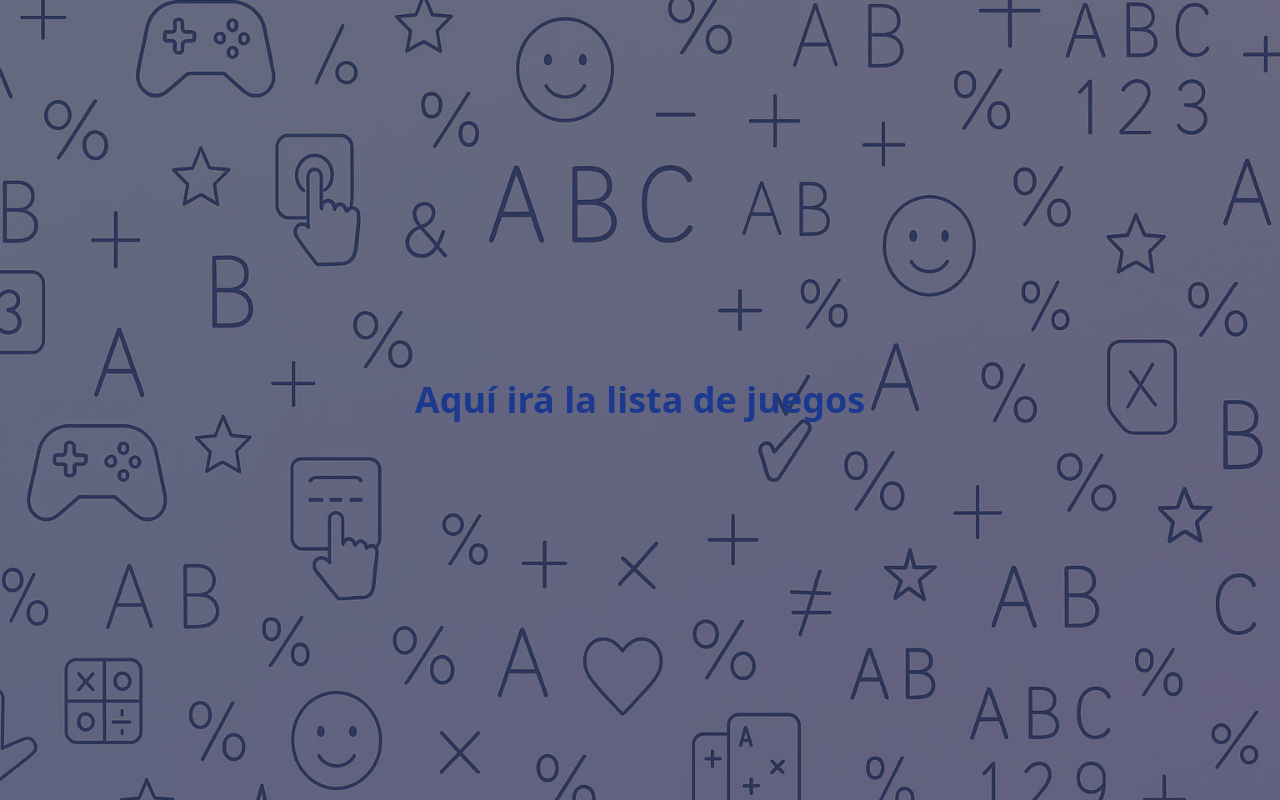
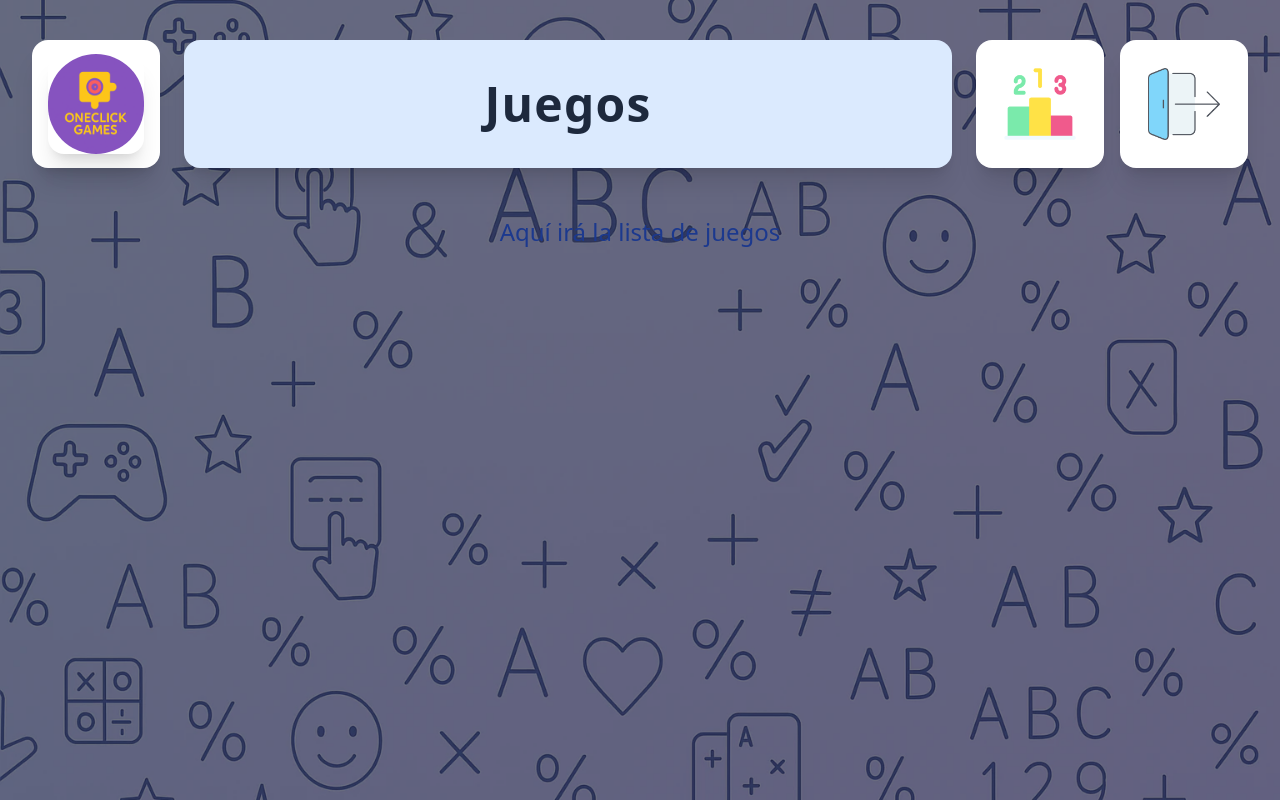
Before and after one commit to Andreu-08/oneclick-games, a Vue app in the folder frontend_oc/: page /games in a window 1280 px wide. Built offline with nearby package versions, Linux system fonts and the light colour scheme; sample sign-in values are in the browser's storage.

Commit message:
feat: mejorar vista de JuegosView con cabecera, botones y título

```diff
--- a/frontend_oc/src/views/GamesView.vue
+++ b/frontend_oc/src/views/GamesView.vue
@@ -1,15 +1,70 @@
 <template>
-  <div class="relative min-h-screen flex flex-col items-center justify-center text-gray-800 px-4">
+  <div class="relative min-h-screen flex flex-col text-gray-800">
     <!-- Fondo desenfocado -->
     <div class="absolute inset-0 bg-[url('@/assets/bg_home.webp')] bg-cover bg-no-repeat bg-center brightness-50"></div>
 
-    <!-- Contenido -->
-    <div class="relative z-10 text-2xl md:text-4xl font-semibold text-center text-blue-900">
-      Aquí irá la lista de juegos
+    <!-- Contenido principal -->
+    <div class="relative z-10 w-full px-4 md:px-8 pt-10 pb-4 flex flex-col gap-8">
+
+      <!-- Cabecera perfectamente alineada -->
+      <div class="flex items-center gap-6 h-32">
+
+        <!-- Logo -->
+        <div class="bg-white p-4 rounded-2xl shadow-xl hover:scale-105 transition cursor-pointer h-full aspect-square flex items-center justify-center">
+          <IconoHome width="w-25" height="h-25" padding="p-0" />
+        </div>
+
+        <!-- Título -->
+        <div class="flex-1 h-full flex items-center justify-center">
+          <div class="bg-blue-100 rounded-2xl shadow-xl px-12 py-6 w-full h-full flex items-center justify-center">
+            <h1 class="text-4xl md:text-5xl font-extrabold text-slate-800 text-center tracking-wide">
+              Juegos
+            </h1>
+          </div>
+        </div>
+
+        <!-- Botones -->
+        <div class="h-full flex items-center gap-4">
+          <button
+            @click="abrirRanking"
+            title="Ver ranking global"
+            class="bg-white p-4 rounded-2xl shadow-xl hover:scale-105 transition cursor-pointer h-full aspect-square flex items-center justify-center"
+          >
+            <img src="@/assets/icons/ranking.png" alt="Ranking" class="w-18 h-18" />
+          </button>
+          <button
+            @click="cerrarSesion"
+            title="Cerrar sesión"
+            class="bg-white p-4 rounded-2xl shadow-xl hover:scale-105 transition cursor-pointer h-full aspect-square flex items-center justify-center"
+          >
+            <img src="@/assets/icons/logout.png" alt="Salir" class="w-18 h-18" />
+          </button>
+        </div>
+      </div>
+
+      <!-- Lista de juegos -->
+      <div class="text-xl md:text-2xl text-center text-blue-900 mt-4">
+        Aquí irá la lista de juegos
+      </div>
+
     </div>
   </div>
 </template>
 
 <script setup>
-// Vista vacía preparada para futura implementación
+import IconoHome from '@/components/IconoHome.vue'
+import { useUserStore } from '@/stores/user'
+import { useRouter } from 'vue-router'
+
+const userStore = useUserStore()
+const router = useRouter()
+
+const cerrarSesion = async () => {
+  await userStore.logout()
+  router.push('/login')
+}
+
+const abrirRanking = () => {
+  alert('Aquí se abrirá el modal con el ranking global.')
+}
 </script>
```
